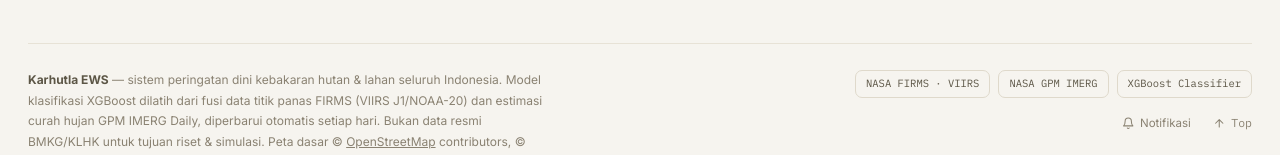
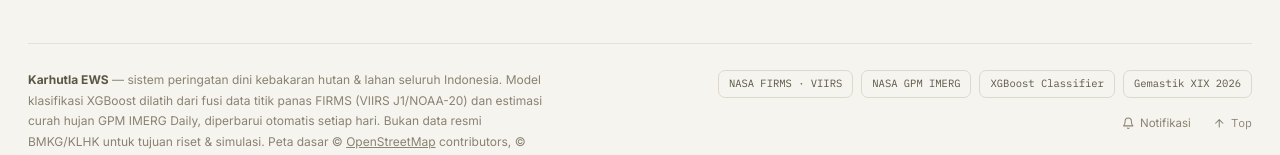
Before and after one commit to ejerai/gemastik-karhutla, an Astro site: page / in a window 1280 px wide. Shown: the part 4435-4590 px from the top of the page. Built offline with nearby package versions, Linux system fonts and the light colour scheme; Astro itself is replaced by a stand-in of ours.

Commit message:
copyright gemastik xix 2026

```diff
--- a/src/pages/index.astro
+++ b/src/pages/index.astro
@@ -414,6 +414,7 @@
         <span class="tag">NASA FIRMS · VIIRS</span>
         <span class="tag">NASA GPM IMERG</span>
         <span class="tag">XGBoost Classifier</span>
+        <span class="tag">Gemastik XIX 2026</span>
       </div>
       <div class="footer-actions">
         <button type="button" class="back-to-top-link" id="footer-notif-btn" title="Aktifkan notifikasi browser" aria-label="Aktifkan notifikasi browser">
```
